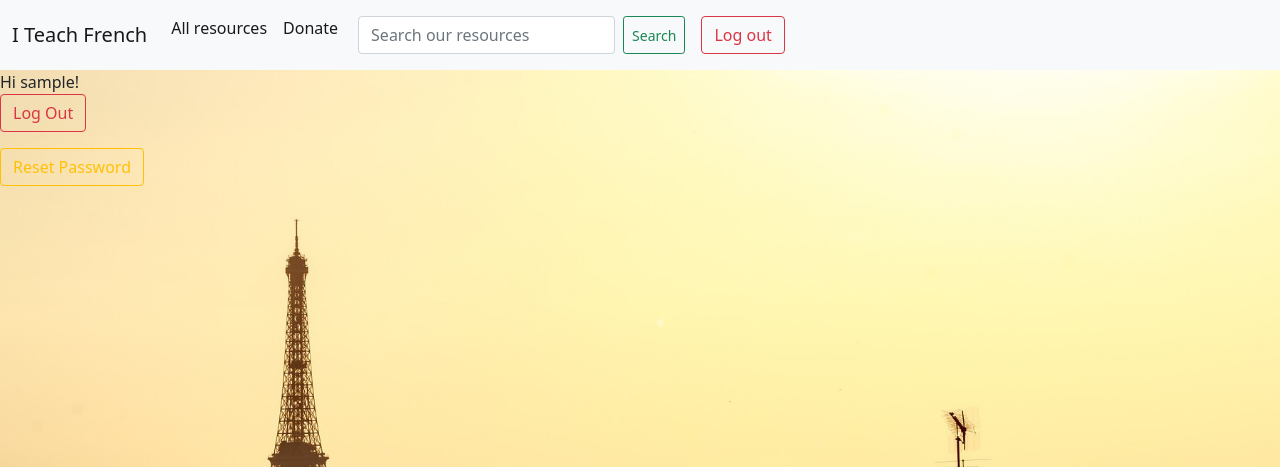
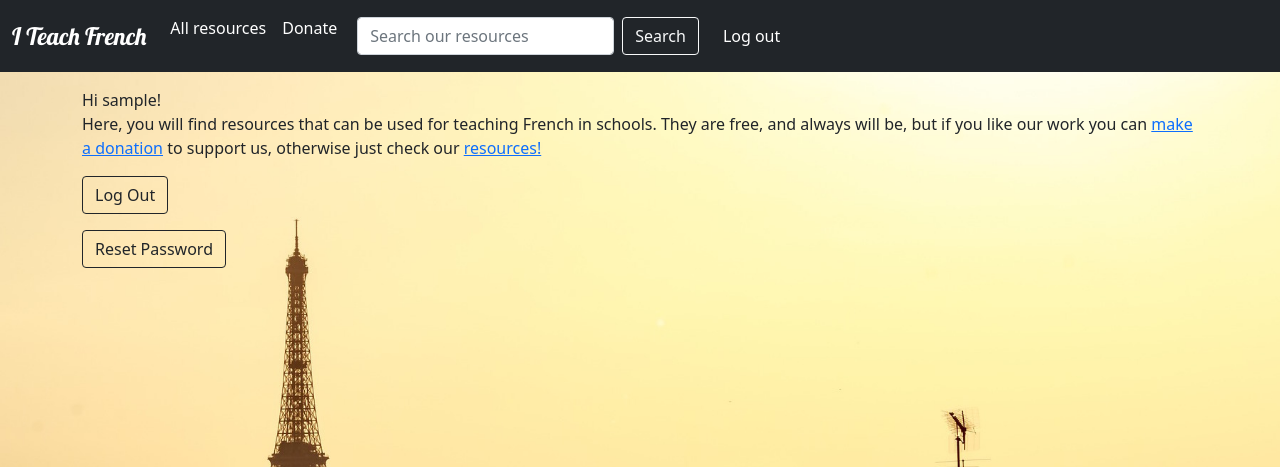
Before and after one commit to Code-Institute-Submissions/I_teach_French2, a Django app: page / in a window 1280 px wide. Shown: the top 467 px of the page. Run offline with Django 3.2, Linux system fonts and the light colour scheme; the visitor is signed in with stand-in values (Sample User, id 1); some libraries are stand-ins or nearby versions.

Commit message:
added css

```diff
--- a/products/templates/products/products.html
+++ b/products/templates/products/products.html
@@ -5,7 +5,7 @@
     <div class="container-fluid">
         <div class="row">
             <div class="col text-center mt-3">
-                <h2 class="logo-font">Resources</h2>
+                <h3 class="logo-font">Resources</h3>
             </div>
         </div>
         <div class="row">
--- a/static/css/base.css
+++ b/static/css/base.css
@@ -9,3 +9,51 @@ body{
     padding-left: 1em;
 
 }
+
+.navbar-brand{
+
+    font-family: 'Lobster', cursive;
+    font-size: x-large;
+
+
+}
+
+.jumbotron{
+    padding-top: 2em;
+}
+
+#welcome{
+
+    font-family: 'Lobster', cursive;
+    font-size: x-large;
+
+}
+
+#register_btn{
+
+    padding-left: 1em;
+}
+
+#login_btn{
+
+    padding-left: 1em;
+}
+#login{
+
+    padding-top: 1em;
+
+}
+
+#user{
+    padding-top: 1em;
+}
+
+#register{
+    padding-top: 1em;
+
+}
+
+#donate{
+    padding-top: 1em;
+
+}
--- a/templates/base.html
+++ b/templates/base.html
@@ -23,6 +23,8 @@
     {% block corejs %}
         <script src="https://cdn.jsdelivr.net/npm/bootstrap@5.0.0-beta3/dist/js/bootstrap.bundle.min.js" integrity="sha384-JEW9xMcG8R+pH31jmWH6WWP0WintQrMb4s7ZOdauHnUtxwoG2vI5DkLtS3qm9Ekf" crossorigin="anonymous"></script>
         <script src="https://kit.fontawesome.com/55f833db8c.js" crossorigin="anonymous"></script>
+        <link href="https://fonts.googleapis.com/css2?family=Lobster&display=swap" rel="stylesheet">
+        <link rel="preconnect" href="https://fonts.gstatic.com">
     {% endblock %}
 
     {% block extrajs %}
@@ -32,7 +34,7 @@
 </head>
 <body>
     {% block page_header %}
-    <nav class="navbar navbar-expand-lg navbar-light bg-light">
+    <nav class="navbar navbar-expand-lg navbar-dark bg-dark">
   <div class="container-fluid">
     <a class="navbar-brand" href=" {% url 'home' %} ">I Teach French</a>
     <button class="navbar-toggler" type="button" data-bs-toggle="collapse" data-bs-target="#navbarNav" aria-controls="navbarNav" aria-expanded="false" aria-label="Toggle navigation">
@@ -47,24 +49,30 @@
         <li class="nav-item">
           <a class="nav-link active" href="{% url 'donations' %}">Donate</a>
         </li>
-        <nav class="navbar navbar-light bg-light">
+        <nav class="navbar navbar-dark bg-dark">
 
   <div class="container-fluid">
     <form class="d-flex">
       <input class="form-control me-2" type="search" name="q" placeholder="Search our resources" aria-label="Search">
-      <button class="btn btn-outline-success btn-sm" type="submit">Search</button>
+      <button class="btn btn-outline-light" type="submit">Search</button>
 
     </form>
     <li class="nav-item" id="logout">
-         <a class="btn btn-outline-danger" href="{% url 'logout' %}" role="button" >Log out</a>
+         <a class="nav-link active" href="{% url 'logout' %}">Log out</a>
         </li>
          {% else %}
-    <li class="nav-item">
-         <a class="btn btn-outline-primary" href="{% url 'login' %}" role="button">Log in</a>
+
+         <nav class="navbar navbar-dark bg-dark">
+          <div class="container-fluid">
+        <span class="navbar-brand">Free resources for busy teachers</span>
+         </div>
+        </nav>
+    <!--<li class="nav-item" id="login_btn">
+         <a class="btn btn-outline-light" href="{% url 'login' %}" role="button">Log in</a>
         </li>
-    <li class="nav-item">
-         <a class="btn btn-outline-success" href="{% url 'signup' %}" role="button">Register</a>
-        </li>
+    <li class="nav-item" id="register_btn">
+         <a class="btn btn-outline-light" href="{% url 'signup' %}" role="button">Register</a>
+        </li>-->
         {% endif %}
   </div>
 </nav>
--- a/templates/home.html
+++ b/templates/home.html
@@ -8,16 +8,25 @@
 
 
 {% if user.is_authenticated %}
-
+<div class="container fluid" id="user">
     Hi {{user.username}}!
-    <p><a class="btn btn-outline-danger" href="{% url 'logout' %}">Log Out</a></p>
-    <p><a class="btn btn-outline-warning"href="{% url 'password_reset' %}">Reset Password</a></p>
+    <p>Here, you will find resources that can be used for teaching French in schools. They are free, and always will be, but if you like our work you can <a href="{% url 'donations' %}">make a donation</a> to support us, otherwise just check our <a href="{% url 'products' %}">resources!</a></p>
+    <p><a class="btn btn-outline-dark" href="{% url 'logout' %}">Log Out</a></p>
+    <p><a class="btn btn-outline-dark"href="{% url 'password_reset' %}">Reset Password</a></p>
+</div>
     {% else %}
 
-    <p>Log in or register to download our resources</p>
-    <a class="btn btn-outline-primary" href="{% url 'login' %}" role="button">Log in</a>
-    <a class="btn btn-outline-success" href="{% url 'signup' %}" role="button">Register</a>
-
+<div class="jumbotron jumbotron-fluid col-lg offset-4">
+  <div class="container" id="welcome">
+    <h1>Welcome to I teach French</h1>
+    <p>Your site for free, classroom ready French teaching resources!</p>
+    <p>Log in or register to download resources</p>
+  </div>
+</div>
+<div class="container col-lg offset-4">
+    <a class="btn btn-outline-dark" href="{% url 'login' %}" role="button">Log in</a>
+    <a class="btn btn-outline-dark" href="{% url 'signup' %}" role="button">Register</a>
+</div>
 
 {% endif %}
 {% endblock %}
--- a/templates/registration/signup.html
+++ b/templates/registration/signup.html
@@ -5,10 +5,12 @@
 {% block title %}Sign Up{% endblock %}
 
 {% block content %}
-    <h2>Sign Up</h2>
+    <div class="container" id="register">
+    <h3>Sign Up</h3>
     <form method="post">
         {% csrf_token %}
         {{ form.as_p }}
-        <button type="submit">Sign Up</button>
+        <button type="submit" class="btn btn-success">Sign Up</button>
     </form>
+    </div>
 {% endblock %}
```
Also changed, not shown: donations/templates/donations.html (+6 -6 lines), templates/registration/login.html (+5 -3 lines).
